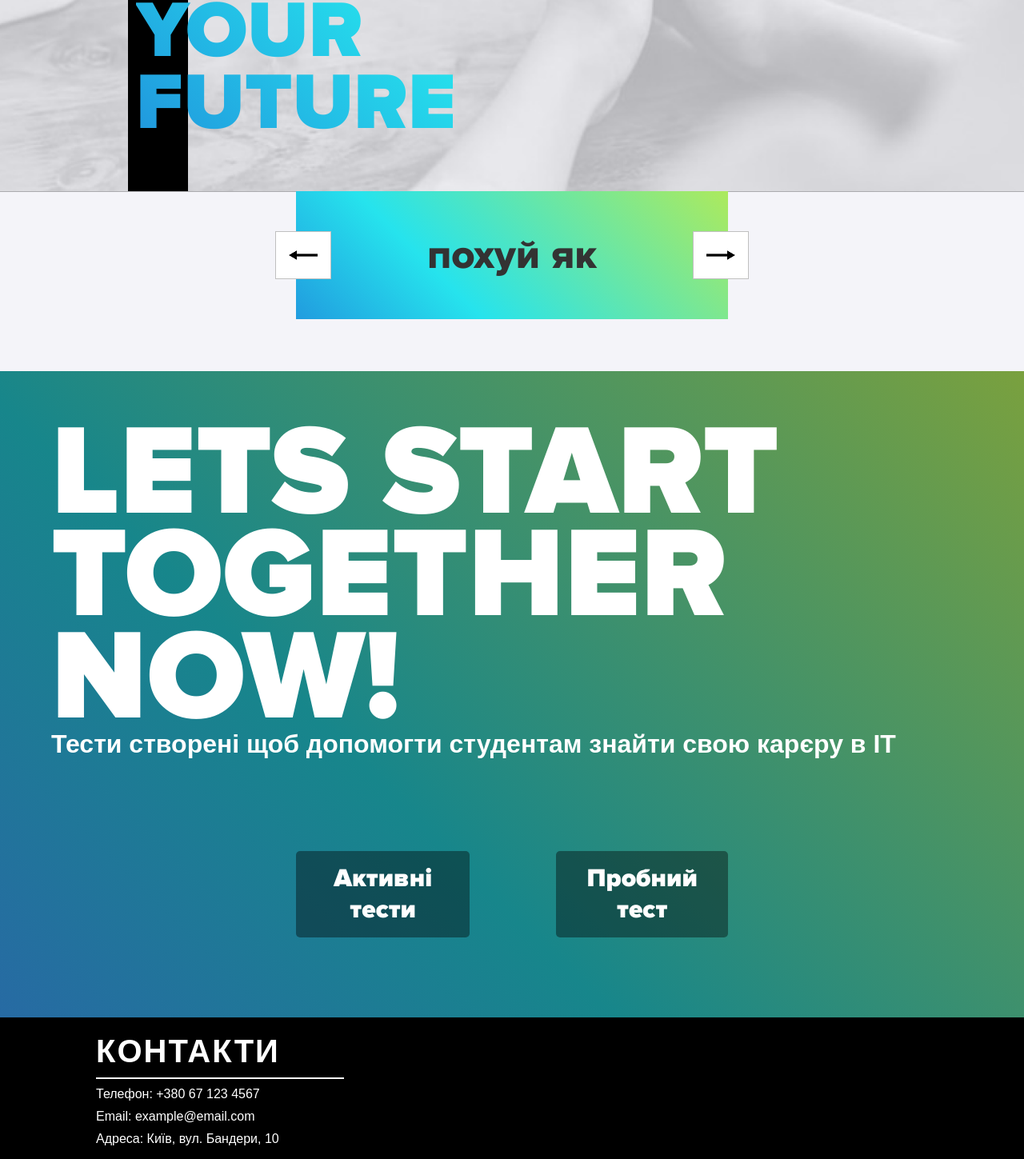
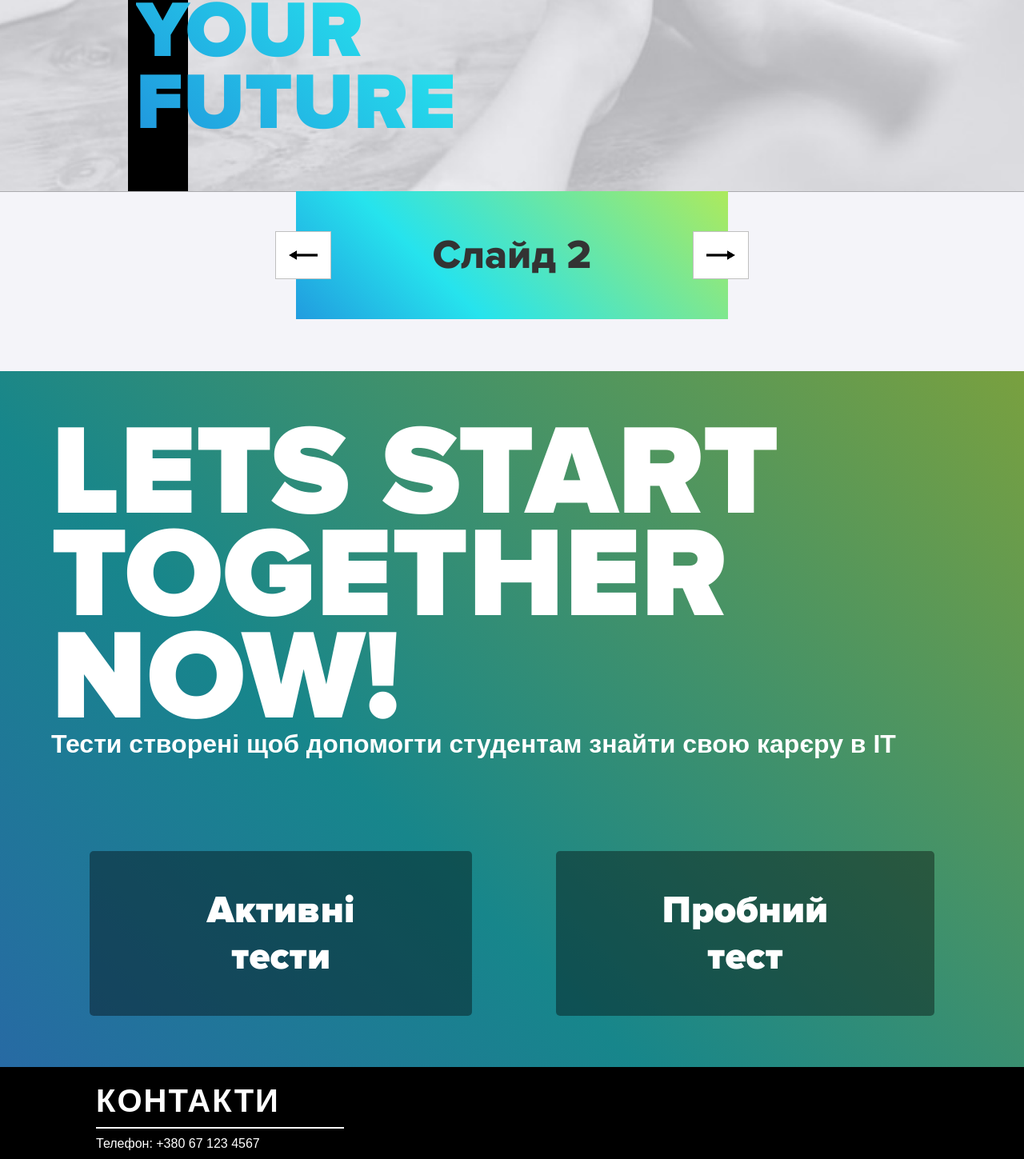
Before and after one commit to valerii-okhmak/huntee, a React (Create React App) app in the folder frontend/: page / in a window 1280 px wide. Shown: the part 360-1809 px from the top of the page at 80% size. Built offline with nearby package versions, Linux system fonts and the light colour scheme.

Commit message:
rename slider

```diff
--- a/frontend/src/components/main_start/main_start.css
+++ b/frontend/src/components/main_start/main_start.css
@@ -41,17 +41,17 @@
     justify-content: center;
     display: flex;
     flex-direction: row;
-    gap: 20%;
+    gap: 10%;
     padding-top: 10%;
 }
 
 .button{
     font-family: 'MyFont1', sans-serif;
     font-weight: 900;
-    font-size: 2rem;
+    font-size: 3rem;
     color: #fff;
     border-radius: 5px;
-    padding: 15px 35px;
+    padding: 45px 105px;
     border: none;
     cursor: pointer;
     text-decoration: none;
@@ -59,7 +59,6 @@
     transition: all 0.4s ease-in-out;
     text-align: center;
     -webkit-text-align: center;
-    max-width: 270px;
 }
 
 .button:hover {
@@ -67,7 +66,7 @@
     background-color: rgba(0, 0, 0, 0.6);
 }
 
-@media screen and (max-width: 890px) {
+@media screen and (max-width: 958px) {
     .main_start__buttons{
         gap: 5%;
         font-weight: 300;
@@ -76,6 +75,9 @@
     .main_start__container h1{
         font-size: 5.5rem;
         line-height: 1.2;
+    }
+    .button {
+        padding: 15px;
     }
 }
 
@@ -90,6 +92,12 @@
         word-spacing: 1000px;
         font-size: 4rem;
     }
+    .button {
+        font-size: 2rem;
+    }
+    .main_start__buttons{
+        padding-top: 30%;
+    }
 }
 
 @media screen and (max-width: 400px) {
--- a/frontend/src/components/slider/Slider.css
+++ b/frontend/src/components/slider/Slider.css
@@ -5,7 +5,6 @@
     max-width: 600px;
     margin: auto;
     overflow: hidden;
-    /* margin-top: -10vh; */
 }
 
 /* Стиль для слайду */
--- a/frontend/src/components/slider/Slider.js
+++ b/frontend/src/components/slider/Slider.js
@@ -4,9 +4,10 @@ import './Slider.css';  // Підключаємо CSS
 const Slider = () => {
   const [currentSlide, setCurrentSlide] = useState(0);
   const slides = [
-    { id: 1, text: 'похуй шо'},
-    { id: 2, text: 'похуй як'},
-    { id: 3, text: 'похуй коли'},
+    { id: 1, text: 'Слайд 1'},
+    { id: 2, text: 'Слайд 2'},
+    { id: 3, text: 'Слайд 3'},
+    { id: 4, text: 'Слайд 4'},
   ];
   const totalSlides = slides.length;
 
```
